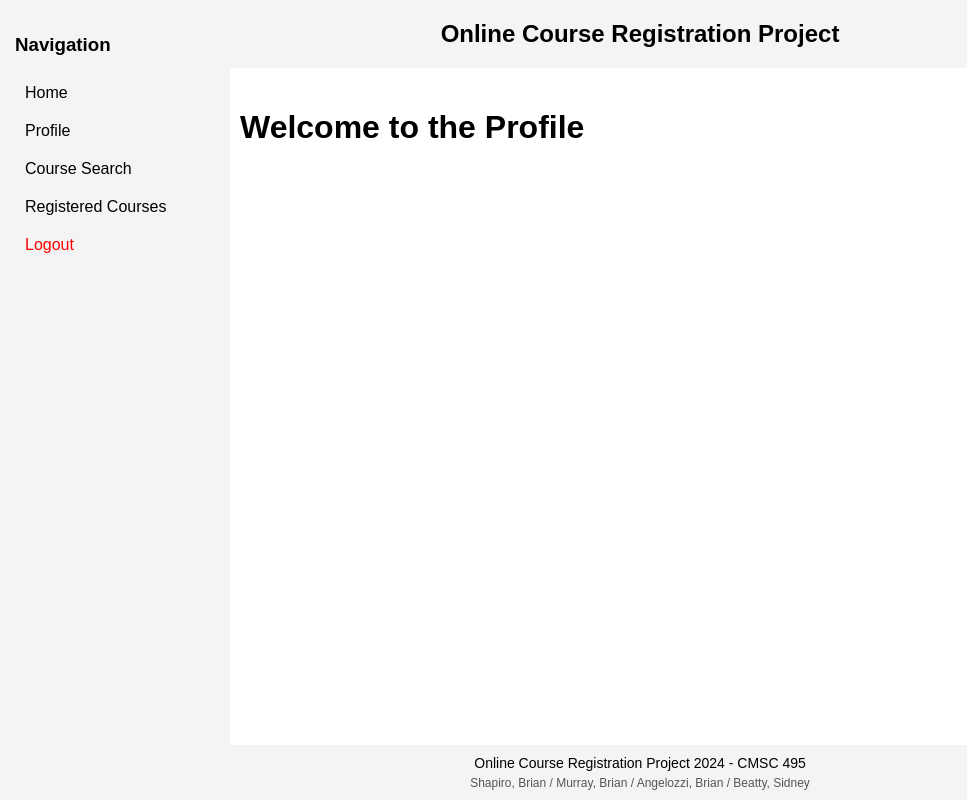
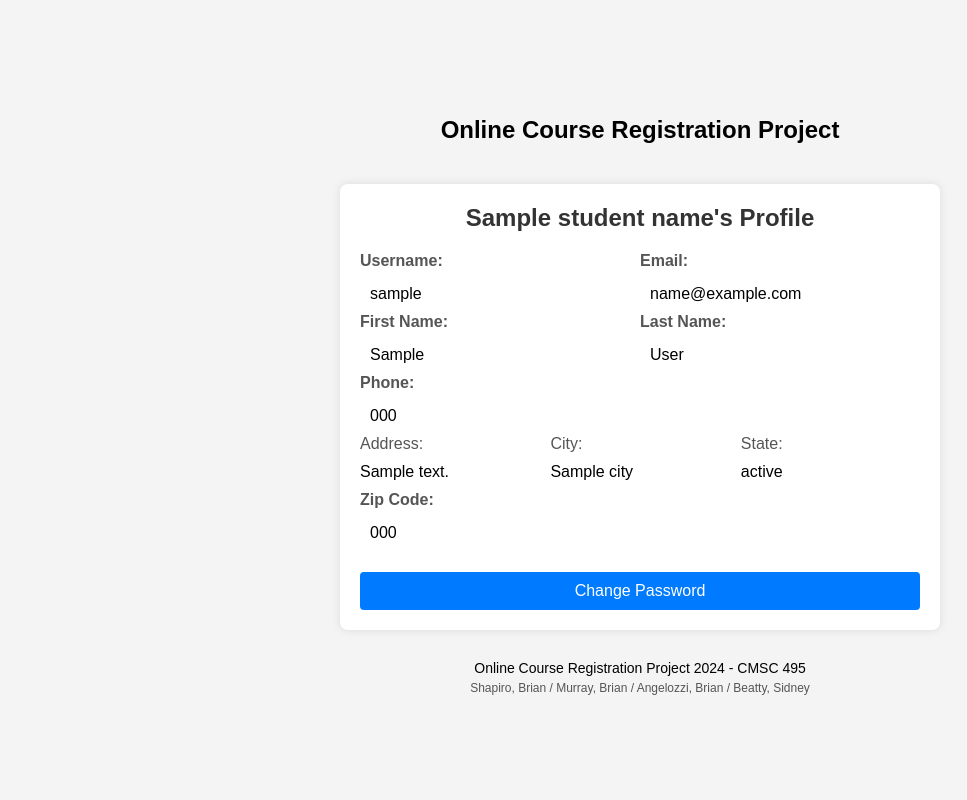
Before and after one commit to shapirobd/course_registration, a Flask app: template templates/profile.html in a window 1280 px wide. Shown: the whole page, without its empty margins (0-967 px from the left). Run offline with Flask 3, Linux system fonts and the light colour scheme; the template is opened without the code that fills it: most values are stand-ins (such as "Sample title", 1, 10 or a date in 2020); parts of the project's set-up code (start-up, migrations or seed data) failed here and were passed over.

Commit message:
Update profile.html

```diff
--- a/templates/profile.html
+++ b/templates/profile.html
@@ -1,7 +1,161 @@
-{% extends 'layout.html' %}
+<!DOCTYPE html>
+<html lang="en">
+<head>
+    <meta charset="UTF-8">
+    <meta name="viewport" content="width=device-width, initial-scale=1.0">
+    <title>Profile</title>
+    <link rel="stylesheet" href="{{ url_for('static', filename='css/styles.css') }}">
+    <script src="{{ url_for('static', filename='js/profile.js') }}" defer></script>
+    <style>
+        body {
+            font-family: Arial, sans-serif;
+            margin: 0;
+            padding: 0;
+            display: flex;
+            flex-direction: column;
+            height: 100vh;
+        }
+        header {
+            text-align: center;
+            padding: 20px;
+            background-color: #f4f4f4;
+            font-size: 24px;
+            font-weight: bold;
+            flex-shrink: 0;
+        }
+        footer {
+            text-align: center;
+            padding: 10px;
+            background-color: #f4f4f4;
+            font-size: 14px;
+            flex-shrink: 0;
+        }
+        footer .names {
+            margin-top: 5px;
+            font-size: 12px;
+            color: #555;
+        }
+        .container {
+            background: #fff;
+            padding: 20px;
+            border-radius: 8px;
+            box-shadow: 0 0 10px rgba(0, 0, 0, 0.1);
+            width: 100%;
+            max-width: 600px;
+            margin: 20px auto;
+            box-sizing: border-box;
+            display: flex;
+            flex-direction: column;
+            align-items: flex-start;
+            overflow-y: auto;
+        }
+        .container h2 {
+            margin-top: 0;
+            align-self: center;
+        }
+        .container .field-pair {
+            display: flex;
+            justify-content: space-between;
+            width: 100%;
+            margin-bottom: 10px;
+        }
+        .container .field-pair label {
+            font-weight: bold;
+            width: 50%;
+        }
+        .container .field-pair p {
+            width: 50%;
+            margin: 0;
+            padding-left: 10px;
+        }
+        .container .field-group {
+            display: flex;
+            justify-content: space-between;
+            width: 100%;
+            margin-bottom: 10px;
+        }
+        .container .field-group label,
+        .container .field-group p {
+            width: 32%;
+            margin: 0;
+        }
+        .container button {
+            width: 100%;
+            padding: 10px;
+            margin-top: 20px;
+            background-color: #007bff;
+            color: white;
+            border: none;
+            border-radius: 4px;
+            cursor: pointer;
+            font-size: 16px;
+        }
+        .container button:hover {
+            background-color: #0056b3;
+        }
+    </style>
+</head>
+<body>
 
-{% block title %}Profile{% endblock %}
+<header>
+    Online Course Registration Project
+</header>
 
-{% block content %}
-<h1>Welcome to the Profile</h1>
-{% endblock %}
+<div class="container">
+    <h2>{{ student_name }}'s Profile</h2>
+
+    <div class="field-pair">
+        <label for="username">Username:</label>
+        <label for="email">Email:</label>
+    </div>
+    <div class="field-pair">
+        <p id="username">{{ username }}</p>
+        <p id="email">{{ email }}</p>
+    </div>
+
+    <div class="field-pair">
+        <label for="first_name">First Name:</label>
+        <label for="last_name">Last Name:</label>
+    </div>
+    <div class="field-pair">
+        <p id="first_name">{{ first_name }}</p>
+        <p id="last_name">{{ last_name }}</p>
+    </div>
+
+    <div class="field-pair">
+        <label for="phone">Phone:</label>
+    </div>
+    <div class="field-pair">
+        <p id="phone">{{ phone }}</p>
+    </div>
+
+    <div class="field-group">
+        <label for="address">Address:</label>
+        <label for="city">City:</label>
+        <label for="state">State:</label>
+    </div>
+    <div class="field-group">
+        <p id="address">{{ address }}</p>
+        <p id="city">{{ city }}</p>
+        <p id="state">{{ state }}</p>
+    </div>
+
+    <div class="field-pair">
+        <label for="zip_code">Zip Code:</label>
+    </div>
+    <div class="field-pair">
+        <p id="zip_code">{{ zip_code }}</p>
+    </div>
+
+    <button onclick="window.location.href='/change_password';">Change Password</button>
+</div>
+
+<footer>
+    Online Course Registration Project 2024 - CMSC 495
+    <div class="names">
+        Shapiro, Brian / Murray, Brian / Angelozzi, Brian / Beatty, Sidney
+    </div>
+</footer>
+
+</body>
+</html>
```
